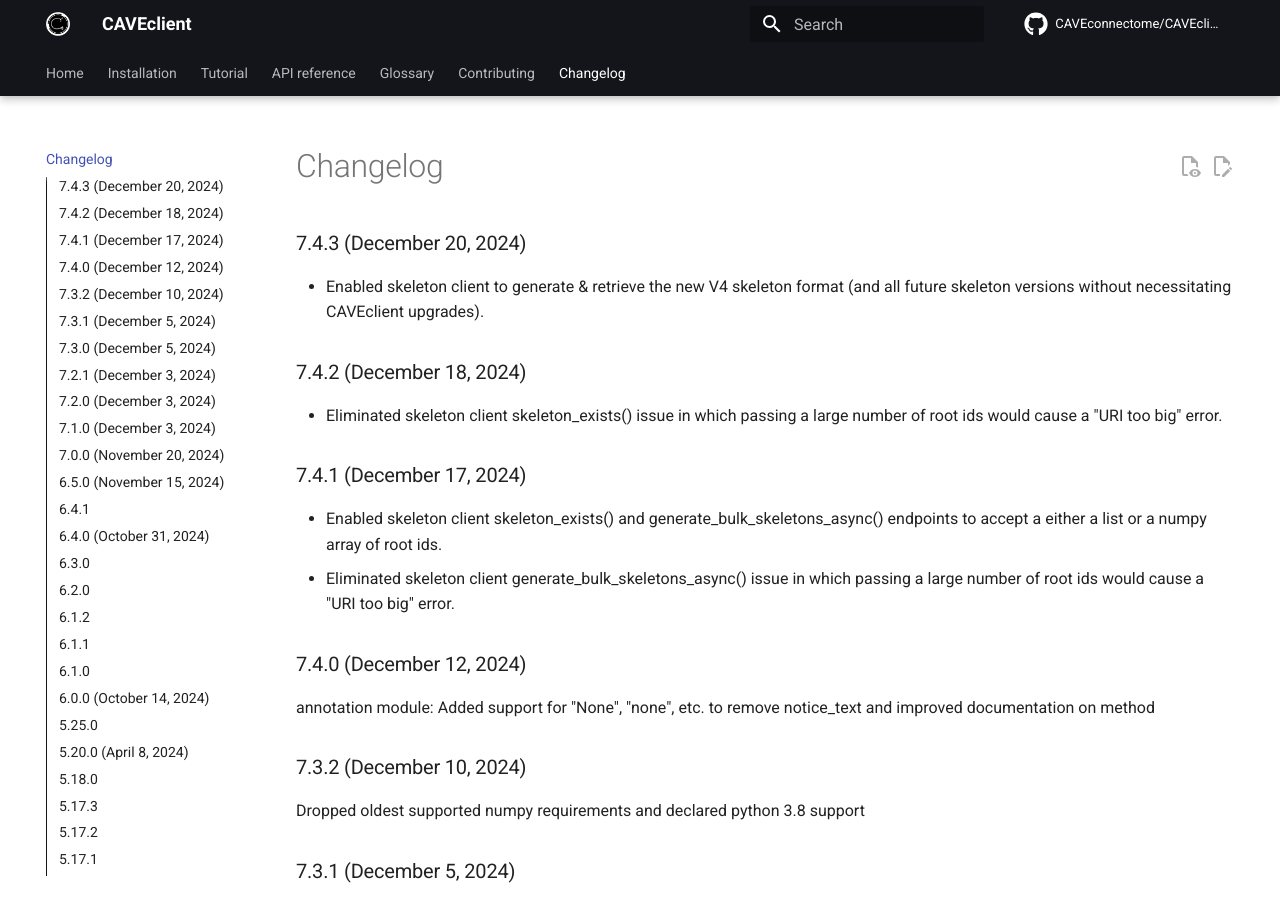
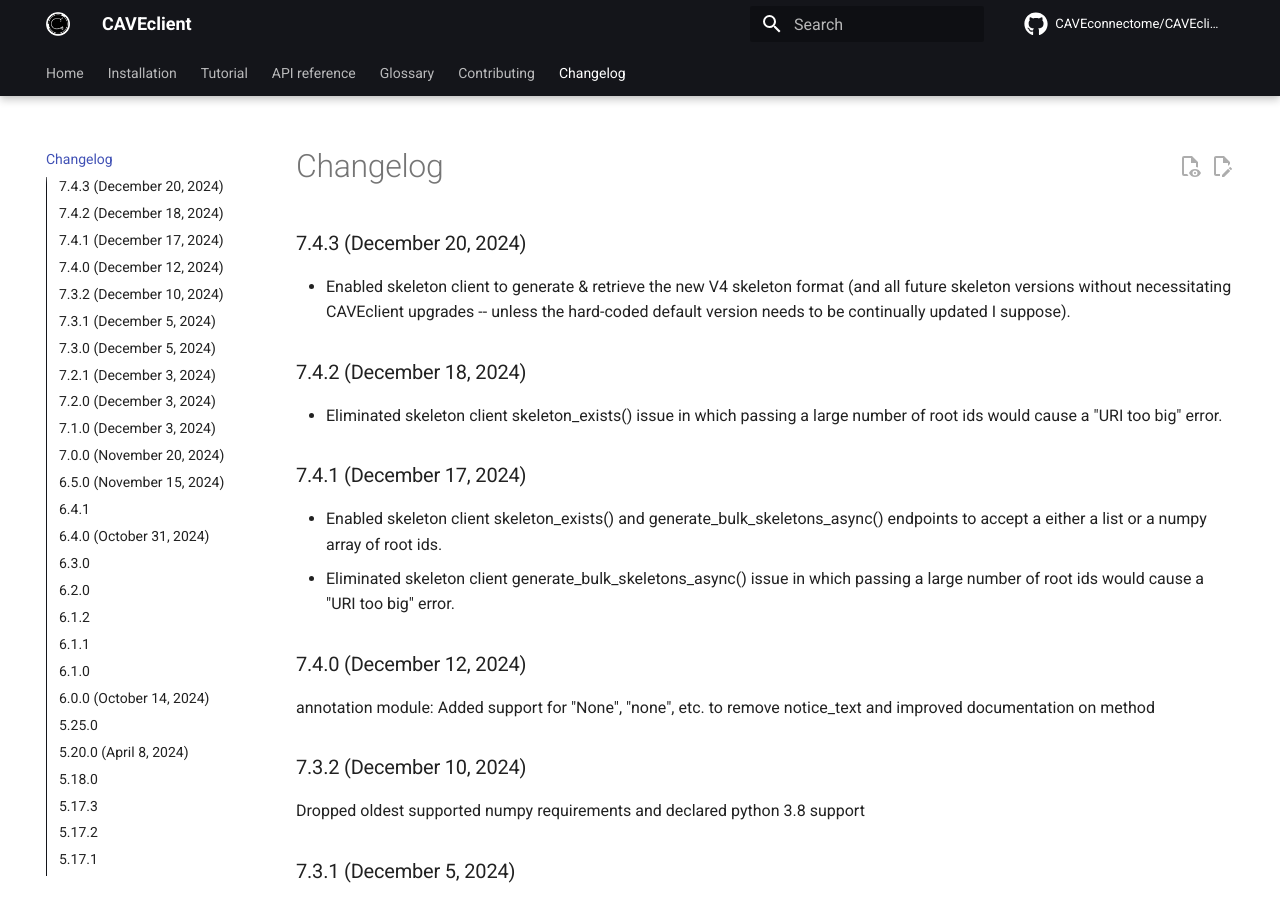
Before and after one commit to CAVEconnectome/CAVEclient, an MkDocs documentation site: the page built from docs/changelog.md, in a window 1280 px wide and 900 px high. Built offline with MkDocs 1.6.1 and Material for MkDocs 9.7.7, drawn with Linux system fonts in a browser that asks for light colours; comment, search, counter and statistics services are not loaded.

Commit message:
Update changelog.md

```diff
--- a/docs/changelog.md
+++ b/docs/changelog.md
@@ -2,7 +2,7 @@
 title: Changelog
 ---
 ## 7.4.3 (December 20, 2024)
-- Enabled skeleton client to generate & retrieve the new V4 skeleton format (and all future skeleton versions without necessitating CAVEclient upgrades).
+- Enabled skeleton client to generate & retrieve the new V4 skeleton format (and all future skeleton versions without necessitating CAVEclient upgrades -- unless the hard-coded default version needs to be continually updated I suppose).
 
 ## 7.4.2 (December 18, 2024)
 - Eliminated skeleton client skeleton_exists() issue in which passing a large number of root ids would cause a "URI too big" error.
```
